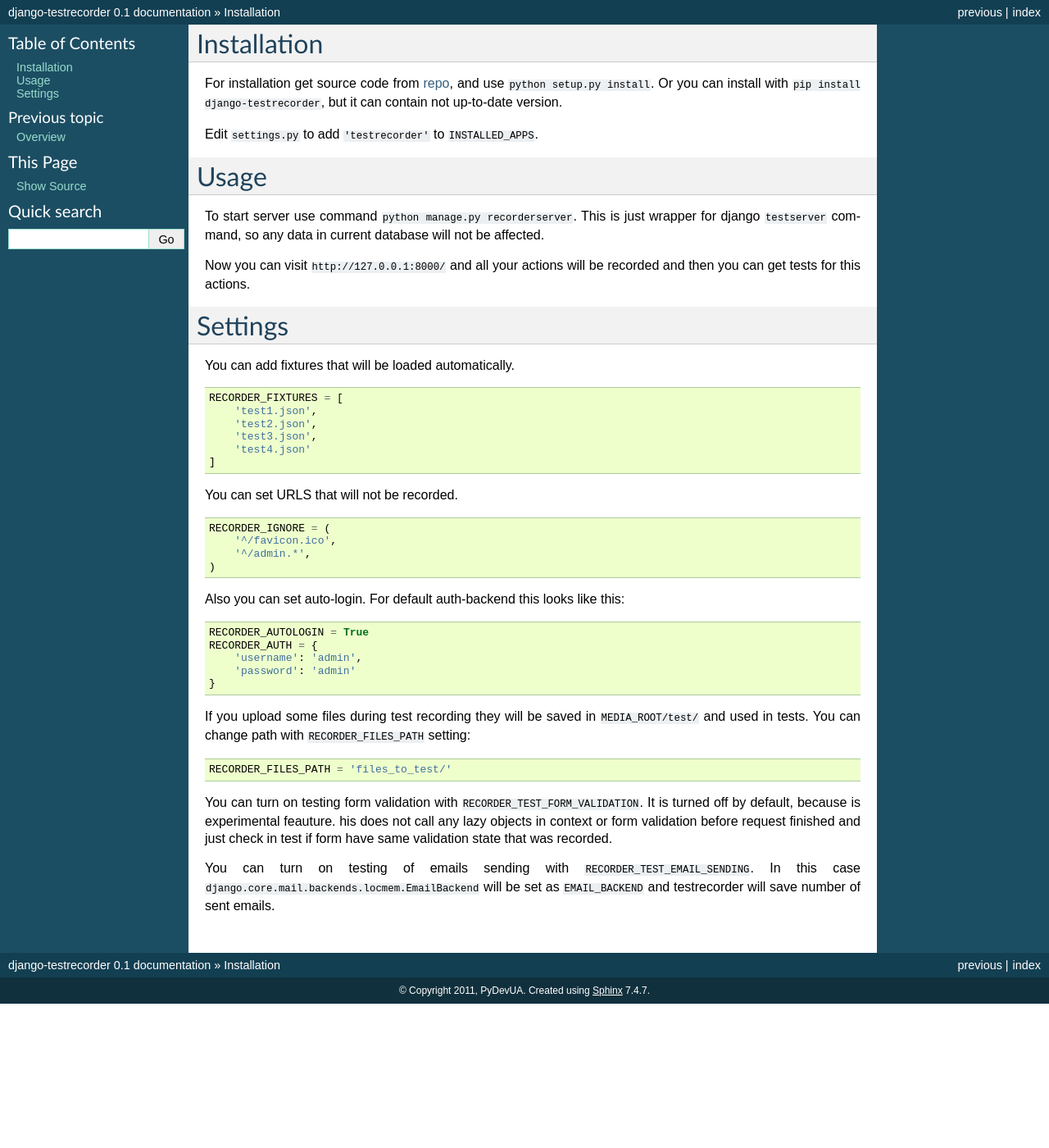
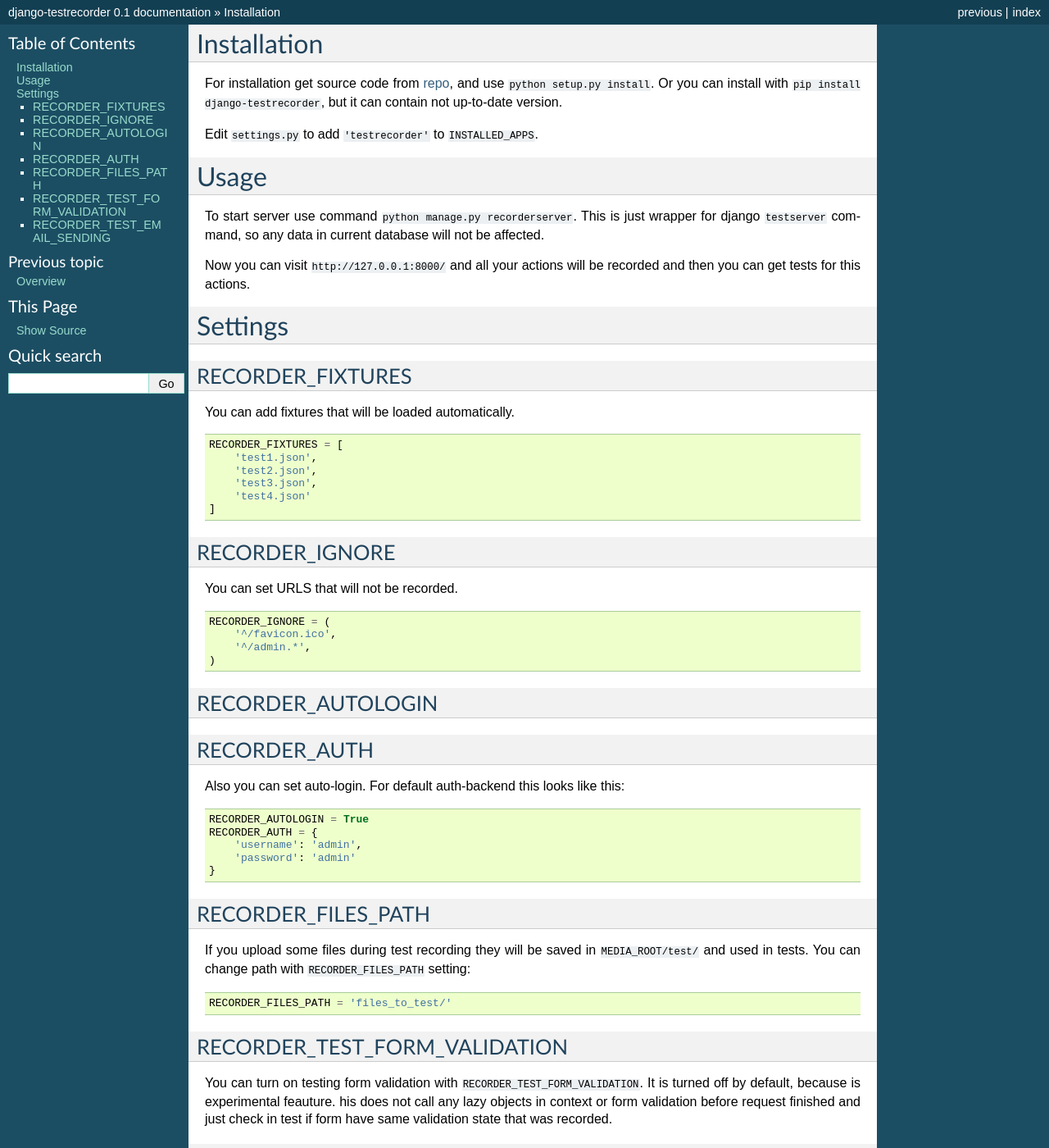
Before and after one commit to pydevua/django-testrecorder, a Sphinx documentation site: the page built from docs/installation.rst, in a window 1280 px wide and 1400 px high. Shown: the whole window at 82% size. Built offline with Sphinx 7.4.7, drawn with Linux system fonts in a browser that asks for light colours; some of the changed text lies outside the part shown.

Commit message:
update documentation

```diff
--- a/docs/installation.rst
+++ b/docs/installation.rst
@@ -20,6 +20,9 @@ and then you can get tests for this actions.
 Settings
 ========
 
+RECORDER_FIXTURES
+"""""""""""""""""
+
 You can add fixtures that will be loaded automatically.
 
 ::
@@ -31,6 +34,9 @@ You can add fixtures that will be loaded automatically.
         'test4.json'
     ]
 
+RECORDER_IGNORE
+"""""""""""""""
+
 You can set URLS that will not be recorded.
 
 ::
@@ -39,6 +45,11 @@ You can set URLS that will not be recorded.
         '^/favicon.ico',
         '^/admin.*',
     )
+
+RECORDER_AUTOLOGIN
+""""""""""""""""""
+RECORDER_AUTH
+"""""""""""""
 
 Also you can set auto-login. For default auth-backend this looks like this:
 
@@ -50,6 +61,9 @@ Also you can set auto-login. For default auth-backend this looks like this:
         'password': 'admin'
     }
 
+RECORDER_FILES_PATH
+"""""""""""""""""""
+
 If you upload some files during test recording they will be saved in ``MEDIA_ROOT/test/``
 and used in tests. You can change path with ``RECORDER_FILES_PATH`` setting:
 
@@ -57,11 +71,17 @@ and used in tests. You can change path with ``RECORDER_FILES_PATH`` setting:
 
     RECORDER_FILES_PATH = 'files_to_test/'
 
+RECORDER_TEST_FORM_VALIDATION
+"""""""""""""""""""""""""""""
+
 You can turn on testing form validation with ``RECORDER_TEST_FORM_VALIDATION``.
 It is turned off by default, because is experimental feauture.
 his does not call any lazy objects in context or form validation before request finished
 and just check in test if form have same validation state that was recorded.
 
+RECORDER_TEST_EMAIL_SENDING
+"""""""""""""""""""""""""""
+
 You can turn on testing of emails sending with ``RECORDER_TEST_EMAIL_SENDING``.
 In this case ``django.core.mail.backends.locmem.EmailBackend`` will be set as
 ``EMAIL_BACKEND`` and testrecorder will save number of sent emails.
```
